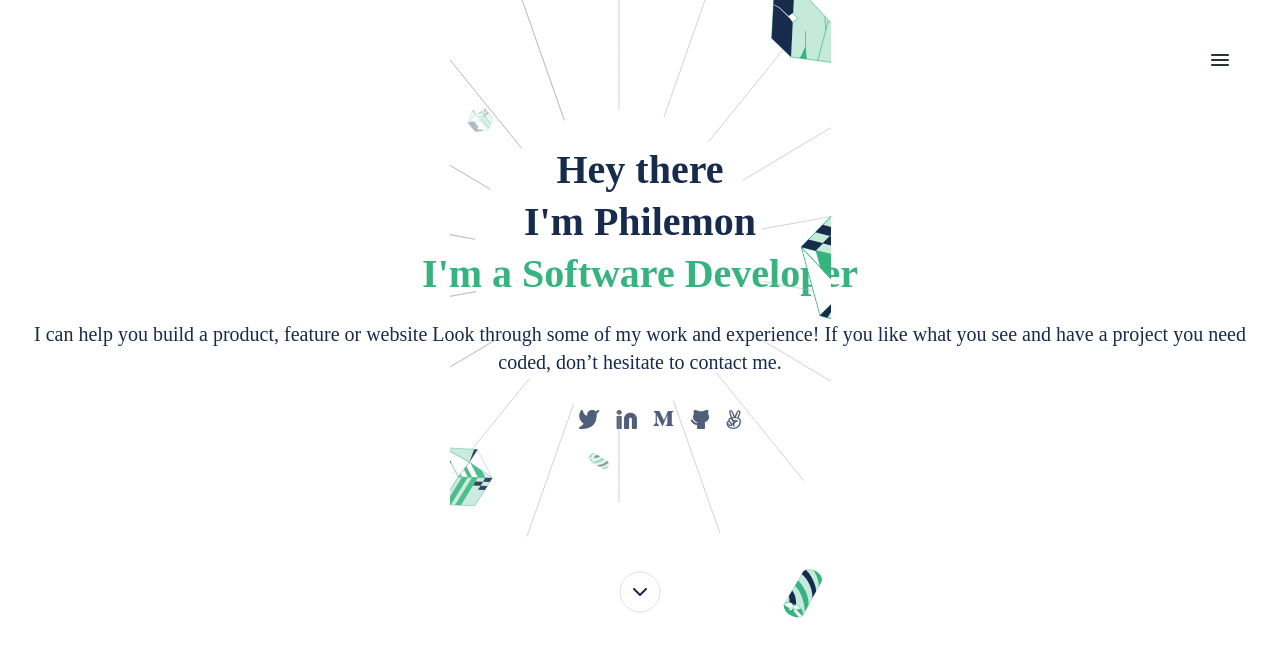
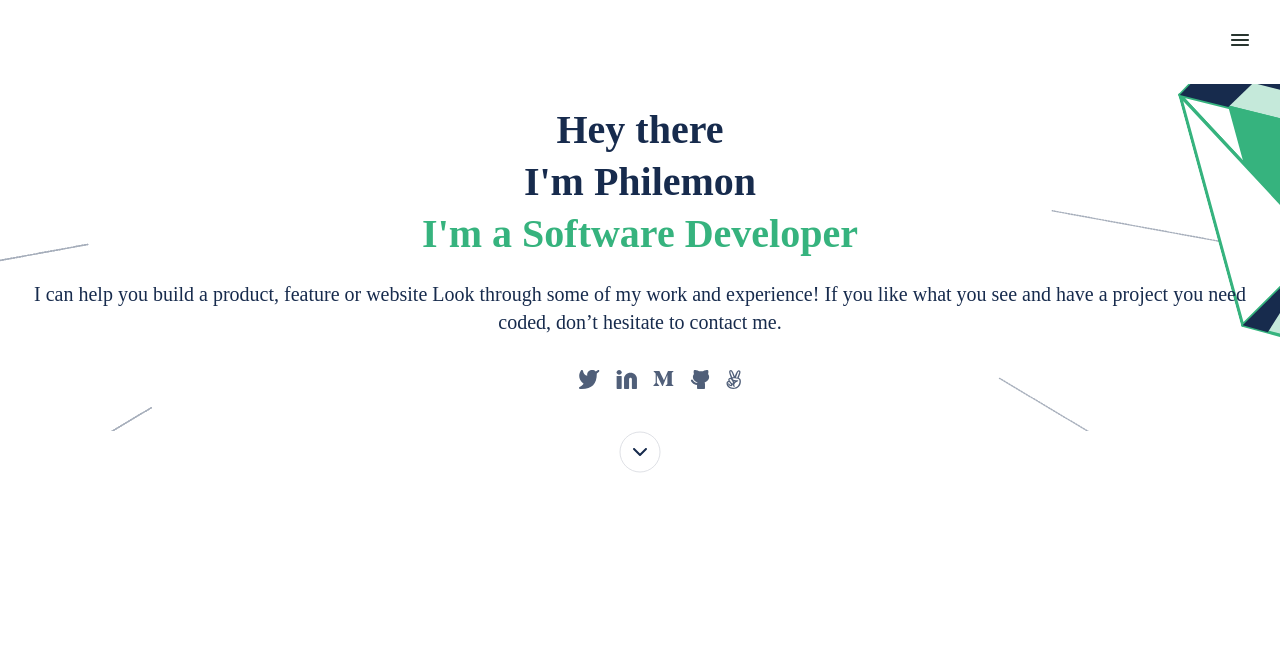
Before and after one commit to KiengPhyl/Portfolio-setup-and-mobile-first, a website: page index.html in a window 1280 px wide. Drawn offline with Linux system fonts and the light colour scheme.

Commit message:
Updated styles

```diff
--- a/index.html
+++ b/index.html
@@ -15,9 +15,6 @@
         </header>
         <section>
            <div class="headline">
-            <span class="background-image">
-                <img src="images/illustrator-mobile.svg" alt="background">
-            </span>
             <h1 class="greetings"> Hey there <br>
                 I'm Philemon <br>
                 <span class="job">I'm a Software Developer</span>
@@ -25,11 +22,11 @@
               <p class="description"> I can help you build a product, feature or website Look through some of my work and experience! If you like what you see and have a project you need coded,
                 don’t hesitate to contact me.</p>
                 <ul class="socials">
-                    <li><img src="images/twitter.svg" alt="twitter"></li>
-                    <li><img src="images/linkedin.svg" alt="linkedin"></li>
-                    <li><img src="images/medium.svg" alt="medium"></li>
-                    <li><img src="images/github.svg" alt="github"></li>
-                    <li><img src="images/angellist.svg" alt="angellist"></li>
+                    <li><a href="#"><img src="images/twitter.svg" alt="" /></a></li>
+                    <li><a href="#"><img src="images/linkedin.svg" alt="" /></a></li>
+                    <li><a href="#"><img src="images/medium.svg" alt="" /></a></li>
+                    <li><a href="#"><img src="images/github.svg" alt="" /></a></li>
+                    <li><a href="#"><img src="images/angellist.svg" alt="" /></a></li>
                 </ul>
            </div>
            <div class="button">
--- a/styles.css
+++ b/styles.css
@@ -1,7 +1,7 @@
 .menu {
   display: flex;
   justify-content: right;
-  padding: 40px;
+  padding: 20px;
 }
 
 .page {
@@ -43,10 +43,10 @@
 
 .button {
   color: #172b4d;
-  margin-top: 100px;
   justify-content: center;
   display: flex;
   padding-bottom: 10px;
+
 }
 
 .headline {
@@ -56,7 +56,7 @@
   flex-direction: column;
   padding: 20px;
   text-align: center;
-  background: url('images/header.svg') no-repeat center;
+  background: url("images/illustrator-mobile.svg") no-repeat center;
   background-size: cover;
   overflow-y: auto;
 }
```
